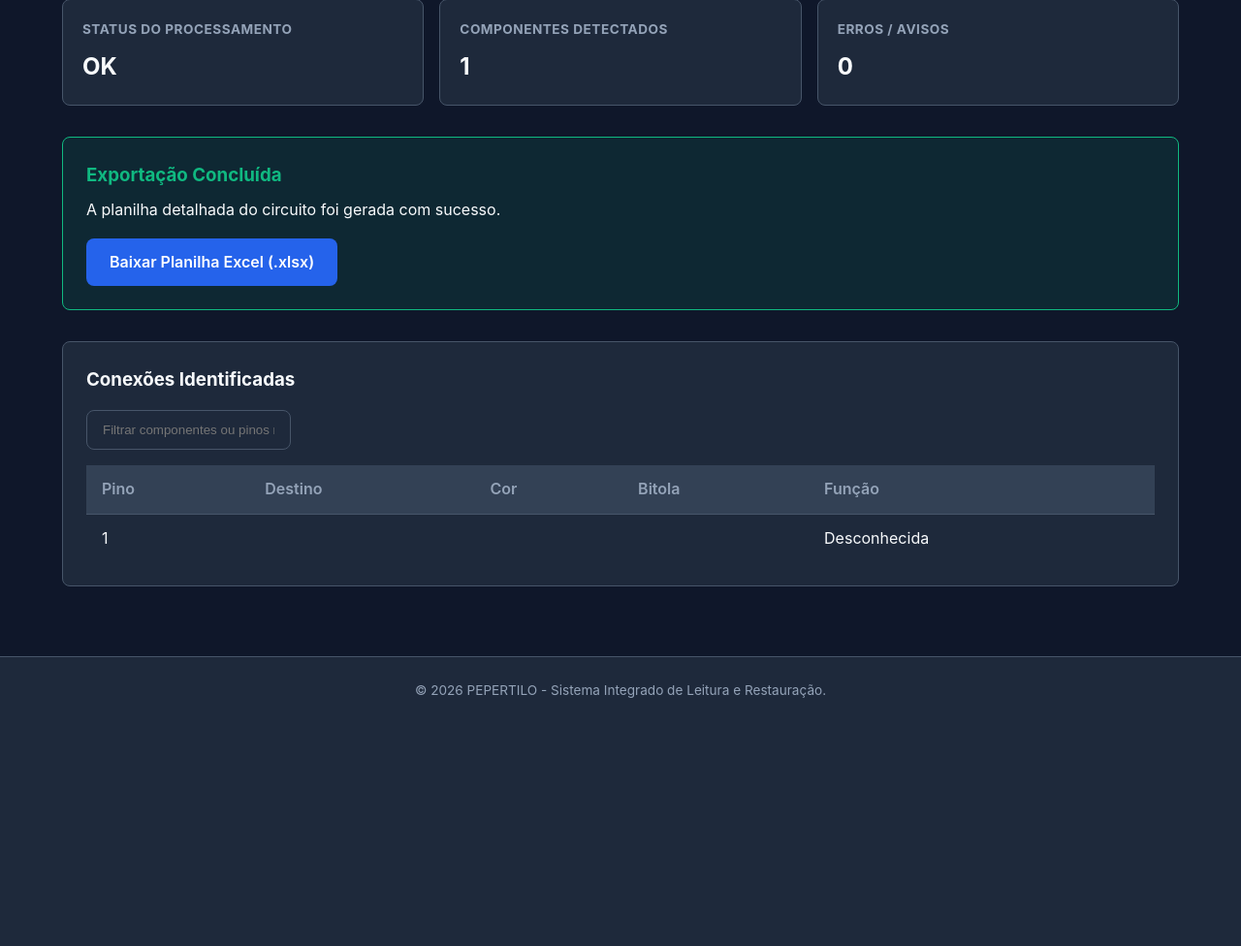
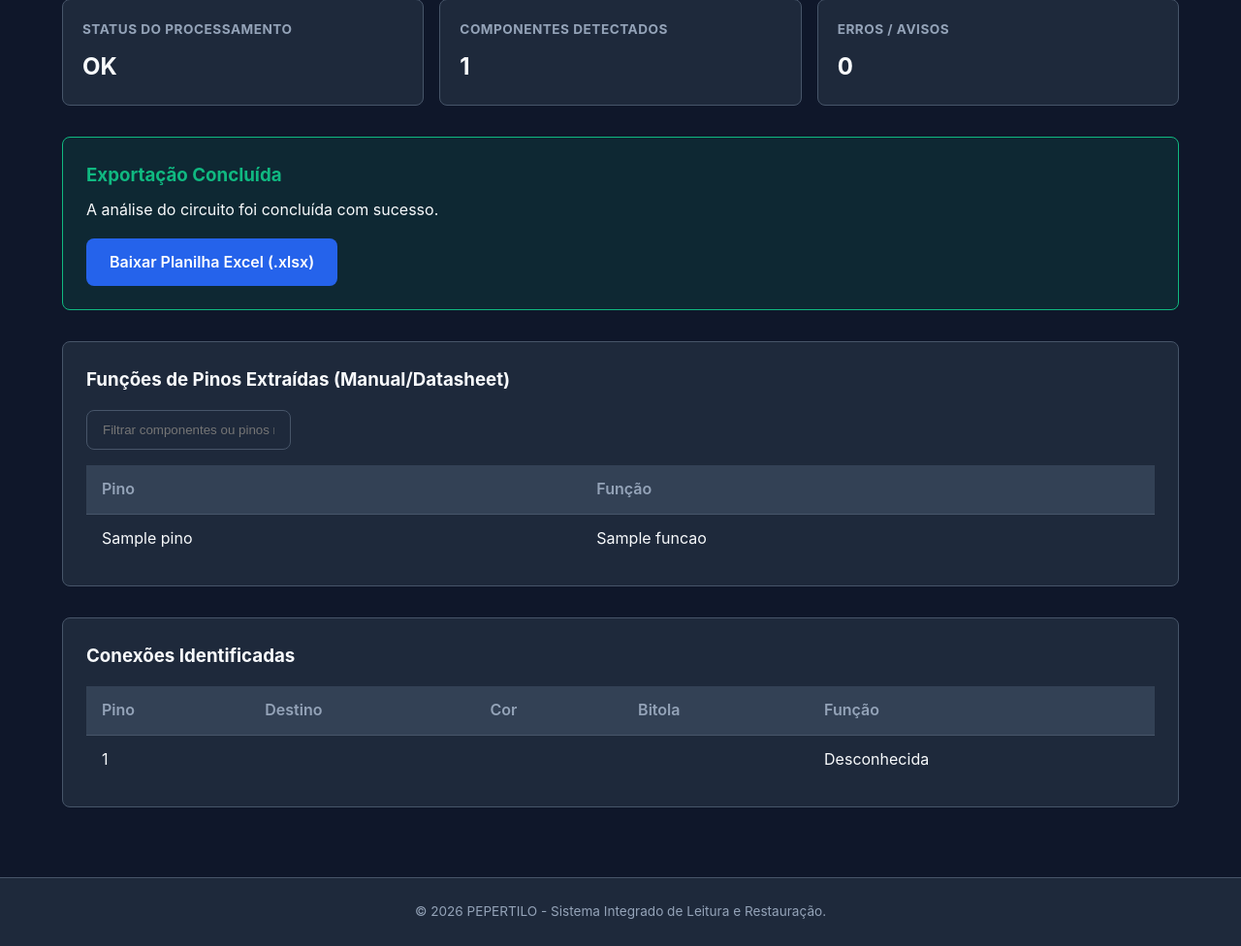
Before and after one commit to cleitonlmoresco/PEPERTILO, a Flask app: template web/templates/resultado.html in a window 1280 px wide. Shown: the part 238-1214 px from the top of the page at 97% size. Before the commit the page ends 958 px from the top, so only its background shows below. Run offline with Flask 3, Linux system fonts and the light colour scheme; the template is opened without the code that fills it: most values are stand-ins (such as "Sample title", 1, 10 or a date in 2020).

Commit message:
Update resultado.html to include functions section

```diff
--- a/web/templates/resultado.html
+++ b/web/templates/resultado.html
@@ -20,7 +20,7 @@
         </div>
         <div class="card-status">
             <h4>Componentes Detectados</h4>
-            <p class="valor">{{ resultado.num_conexoes or 0 }}</p>
+            <p class="valor">{{ resultado.num_conexoes or resultado.num_pinos or 0 }}</p>
         </div>
         <div class="card-status">
             <h4>Erros / Avisos</h4>
@@ -29,20 +29,45 @@
     </div>
 
     <!-- Seção de Ações e Downloads -->
-    {% if resultado.conexoes %}
+    {% if resultado.conexoes or resultado.funcoes %}
     <div class="caixa-destaque">
         <h3>Exportação Concluída</h3>
-        <p>A planilha detalhada do circuito foi gerada com sucesso.</p>
+        <p>A análise do circuito foi concluída com sucesso.</p>
         <a href="{{ url_for('modulo8.download_planilha', job_id=job.id) }}" class="btn-principal">
             Baixar Planilha Excel (.xlsx)
         </a>
     </div>
     {% endif %}
 
-    <!-- Tabela de Conexões Identificadas -->
+    <!-- NOVA SEÇÃO: Funções de Pinos (Manual) -->
+    {% if resultado.funcoes %}
+    <div class="painel-tabela">
+        <h3>Funções de Pinos Extraídas (Manual/Datasheet)</h3>
+        <div class="tabela-container">
+            <table class="tabela-dados">
+                <thead>
+                    <tr>
+                        <th>Pino</th>
+                        <th>Função</th>
+                    </tr>
+                </thead>
+                <tbody>
+                    {% for pino, funcao in resultado.funcoes.items() %}
+                    <tr>
+                        <td>{{ pino }}</td>
+                        <td>{{ funcao }}</td>
+                    </tr>
+                    {% endfor %}
+                </tbody>
+            </table>
+        </div>
+    </div>
+    {% endif %}
+
+    <!-- Tabela de Conexões (Diagrama) -->
+    {% if resultado.conexoes %}
     <div class="painel-tabela">
         <h3>Conexões Identificadas</h3>
-        {% if resultado.conexoes %}
         <div class="tabela-container">
             <table class="tabela-dados">
                 <thead>
@@ -67,10 +92,18 @@
                 </tbody>
             </table>
         </div>
-        {% else %}
-        <p class="sem-dados">Nenhuma conexão foi identificada no arquivo enviado.</p>
-        {% endif %}
     </div>
+    {% endif %}
+
+    <!-- Mensagem se nada foi encontrado -->
+    {% if not resultado.conexoes and not resultado.funcoes %}
+    <div class="painel-tabela">
+        <p class="sem-dados">Nenhuma conexão ou função foi identificada no arquivo enviado.</p>
+        <p class="sem-dados" style="font-size:0.9rem; color: var(--text-secondary);">
+            Certifique-se de que o arquivo é um diagrama elétrico ou um manual com tabela de pinos.
+        </p>
+    </div>
+    {% endif %}
 
     <!-- Seção de Erros -->
     {% if job.erros %}
```
